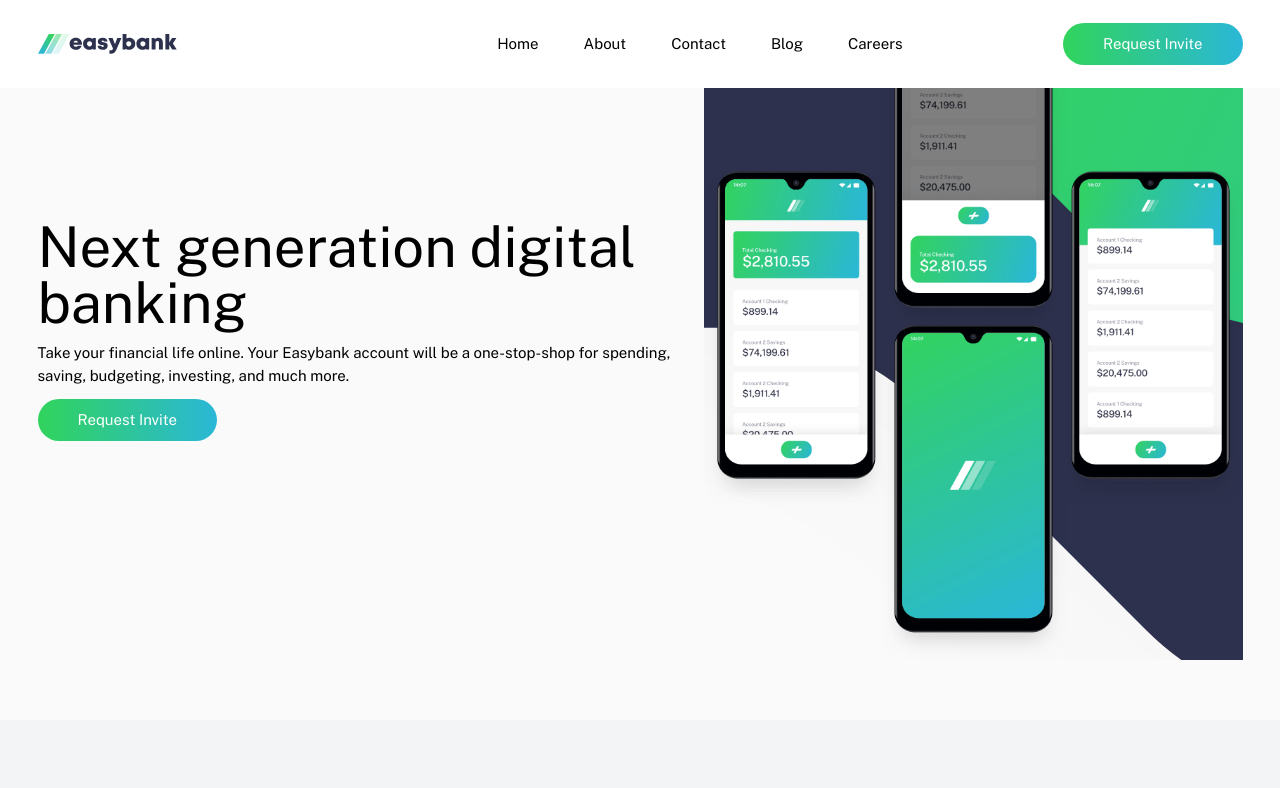
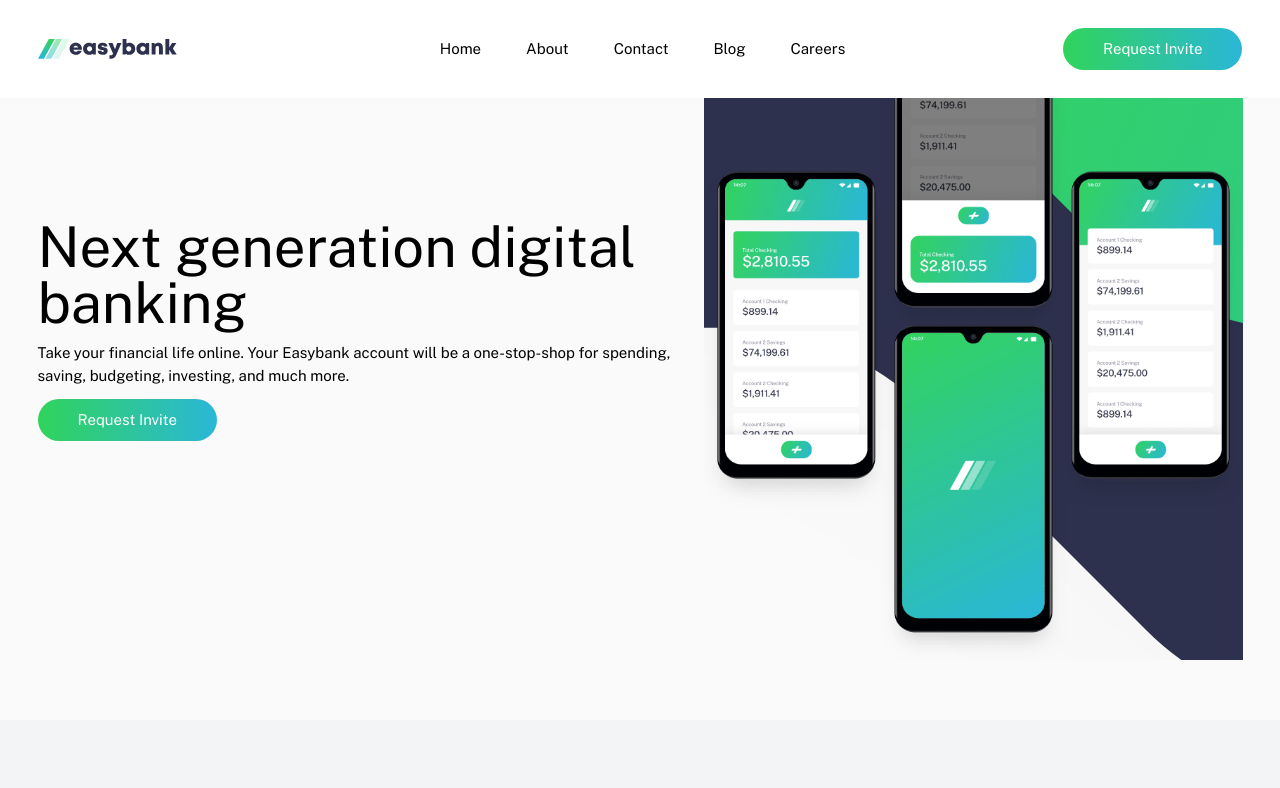
Before and after one commit to dmdhassan/easybank-landing-page-master, a website: page index.html in a window 1280 px wide. Shown: the top 788 px of the page. Drawn offline with nearby package versions, Linux system fonts and the light colour scheme.

Commit message:
fix button components

```diff
--- a/index.html
+++ b/index.html
@@ -22,19 +22,19 @@
 <body class="bg-very-light-gray">
 
   <header class="mx-auto bg-white fixed inset-x-0 z-10">
-          <nav class="w-center flex justify-between items-center mx-auto py-6">
+          <nav class="w-center flex justify-between items-center mx-auto py-6 relative">
             <img src="./images/logo.svg" alt="Easy Bank">
 
             <button>
               <img src="/images/icon-hamburger.svg"  class="lg:hidden" alt="nav handle">
             </button>
 
-            <div class="nav-links hidden lg:flex items-center justify-between space-x-12">
-              <a href="" class="nav-item">Home</a>
-              <a href="" class="nav-item">About</a>
-              <a href="" class="nav-item">Contact</a>
-              <a href="" class="nav-item">Blog</a>
-              <a href="" class="nav-item">Careers</a>
+            <div class="nav-links flex flex-col absolute inset-x-0 top-28 bg-very-light-gray max-w-sm rounded-lg mx-auto space-y-4 py-4 items-stretch justify-between lg:flex-row lg:relative lg:space-y-0 lg:top-0 lg:bg-transparent lg:space-x-12">
+              <a href="" class="nav-item lg:hover:border-b-4 lg:border-lime-green">Home</a>
+              <a href="" class="nav-item lg:hover:border-b-4 lg:border-lime-green">About</a>
+              <a href="" class="nav-item lg:hover:border-b-4 lg:border-lime-green">Contact</a>
+              <a href="" class="nav-item lg:hover:border-b-4 lg:border-lime-green">Blog</a>
+              <a href="" class="nav-item lg:hover:border-b-4 lg:border-lime-green">Careers</a>
             </div>
 
             <div class="nav-btn hidden lg:block">
```
Also changed, not shown: dist/output.css.
